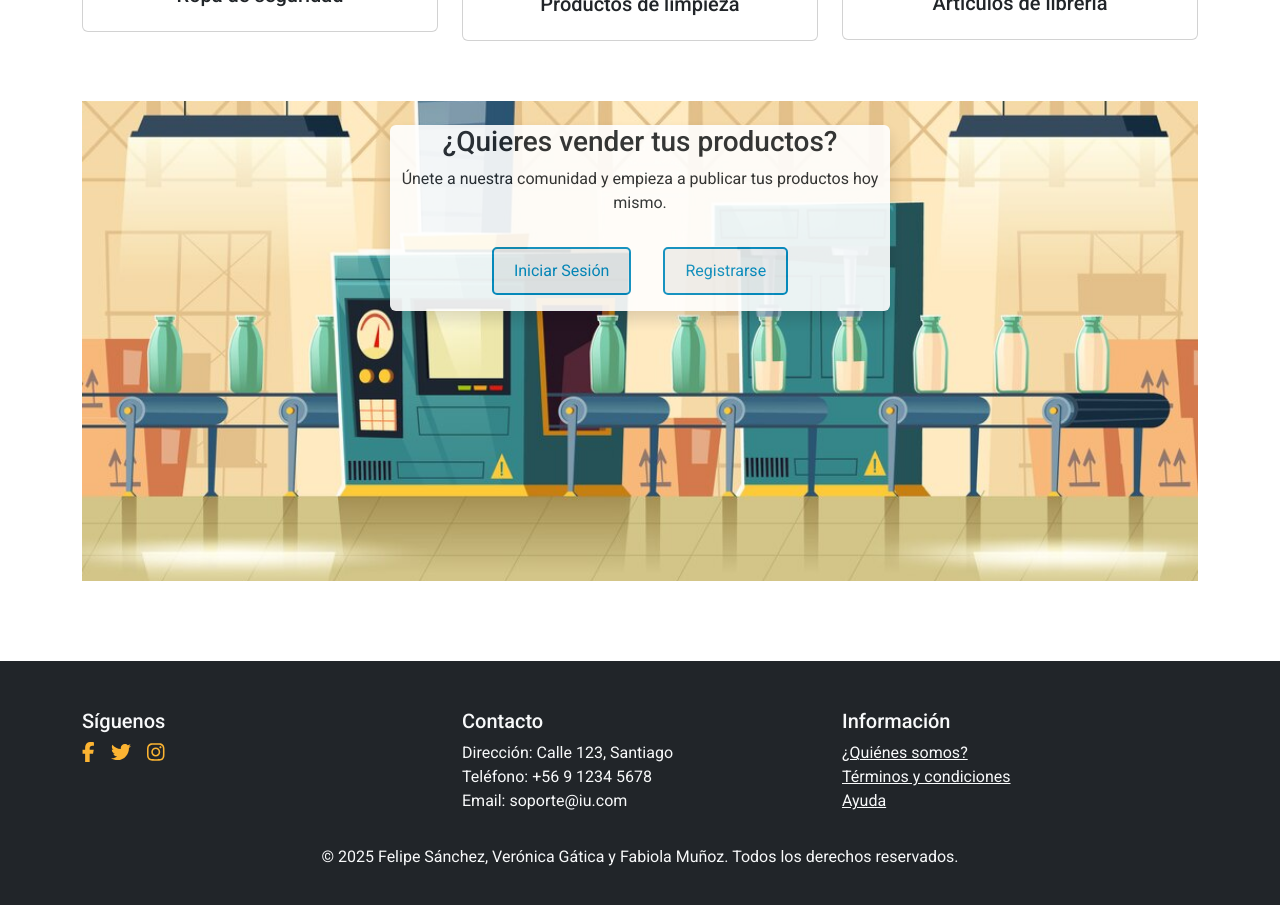
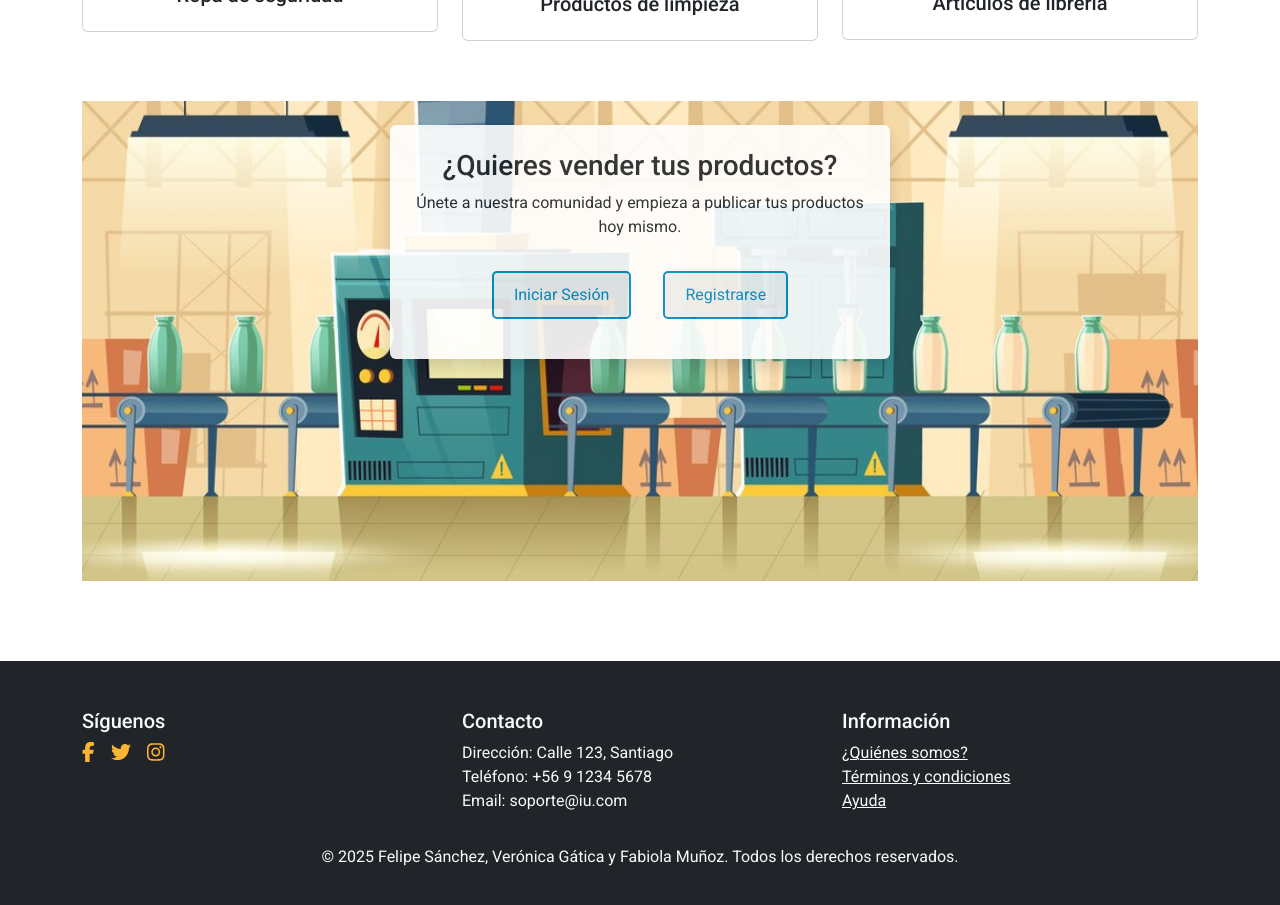
Before and after one commit to Examen-Final-G71/hito2_frontend, a React (Vite) app: page / in a window 1280 px wide. Shown: the part 940-1845 px from the top of the page. Built offline with nearby package versions, Linux system fonts and the light colour scheme; no server answers; some icons are missing.

Commit message:
Update Home.jsx

```diff
--- a/src/pages/Home.jsx
+++ b/src/pages/Home.jsx
@@ -84,7 +84,7 @@ const Home = () => {
                 </div>
               </div>
             ) : (
-              // Vista sin usuario (Texto centrado con fondo blanco)
+              // Vista sin usuario
             <div
               className="position-relative d-flex align-items-start justify-content-center"
               style={{
@@ -96,7 +96,7 @@ const Home = () => {
               }}
             >
               <div
-                className="m-4 text-center bg-white shadow rounded position-absolute"
+                className="m-4 p-4 text-center bg-white shadow rounded position-absolute"
                 style={{
                   maxWidth: "500px",
                   opacity: 0.9,
```
